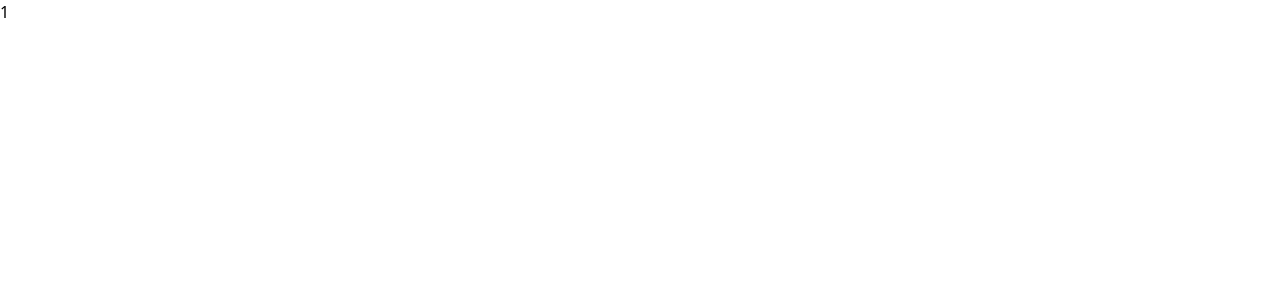
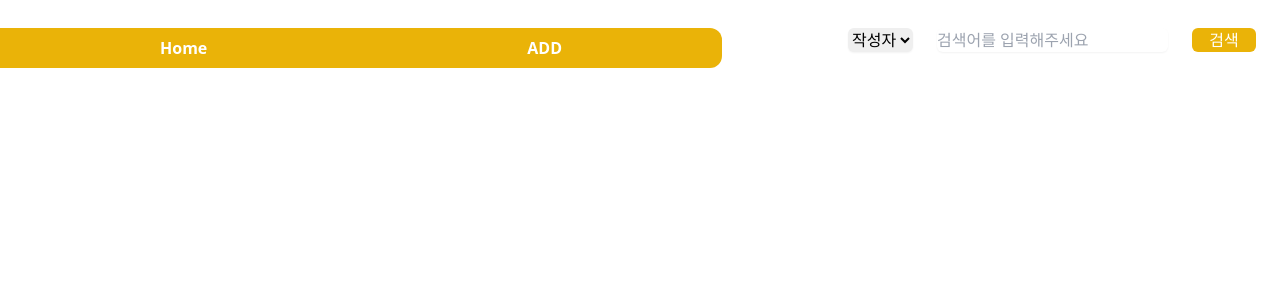
Before and after one commit to ohoCoding/inquiryboard_frontend, a React (Create React App) app: page / in a window 1280 px wide. Shown: the top 300 px of the page. Built offline with nearby package versions, Linux system fonts and the light colour scheme.

Commit message:
MainHeader 컴포넌트 생성

```diff
--- /dev/null
+++ b/src/components/Header/MainHeader.jsx
@@ -0,0 +1,60 @@
+import { useState } from "react";
+import { Link , useNavigate } from "react-router-dom";
+const MainHeader = () => {
+    const navigate = useNavigate();
+    const [search ,setSearch] = useState("");
+    const [type, setType] = useState("작성자");
+
+    const handleSearchChange = (event) => {
+        setSearch(event.target.value);
+    }
+    const handleTypeChange = (event) => {
+        setType(event.target.value);
+    }
+    const handleSubmit = (event) => {
+        event.preventDefault();
+        if(search) {
+            navigate(`/?search=${search}&type=${type}`);
+        } else{
+            navigate('/');
+        }
+    }
+    return(
+        // tailwind css
+        // flex display:flex;
+        // justify-between justify-content: space-between;
+        // my-7 margin-top: 1.75rem; margin-bottom: 1.75rem;
+        <div className="flex justify-between my-7">
+
+            <ul className="flex bg-yellow-500 text-white font-bold rounded-r-xl">
+                <li className="px-40 py-2">
+                    <Link to="/">
+                        Home
+                    </Link>
+                </li>
+                <li className="px-40 py-2">
+                    <Link to="/add">
+                        ADD
+                    </Link>
+                </li>
+            </ul>
+            <form onSubmit={handleSubmit} >
+                <div className="flex gap-6">
+                    <label>
+                        <select onChange={handleTypeChange} className="form-select block w-full rounded-md border-gray-300 shadow-sm focus:border-yellow">
+                            <option value="작성자">작성자</option>
+                            <option value="제목">제목</option>
+                        </select>
+                    </label>
+                    <label>
+                        <input placeholder="검색어를 입력해주세요" value={search} onChange={handleSearchChange} className="form-input block w-full rounded-md border-gray-300 shadow-sm focus:border-yellow-300 focus:ring focus:ring-yellow-200 focus:ring-opacity-50" />
+                    </label>
+                    <label className="mr-6">
+                        <button type="submit" className="text-white bg-yellow-500 rounded-md w-16 font-medium h-full">검색</button>
+                    </label>
+                </div>
+            </form>
+        </div>
+    )
+}
+export default MainHeader;
--- /dev/null
+++ b/src/components/index.js
@@ -0,0 +1 @@
+export { default as MainHeader } from './Header/MainHeader'
--- a/src/pages/index.js
+++ b/src/pages/index.js
@@ -1,11 +1,12 @@
 import { useLocation } from "react-router-dom";
+import { MainHeader } from "../components";
 
 const Index = () => {
 
 
     return(
         <div>
-            <div>1</div>
+            <MainHeader/>
         </div>
     )
 }
```
